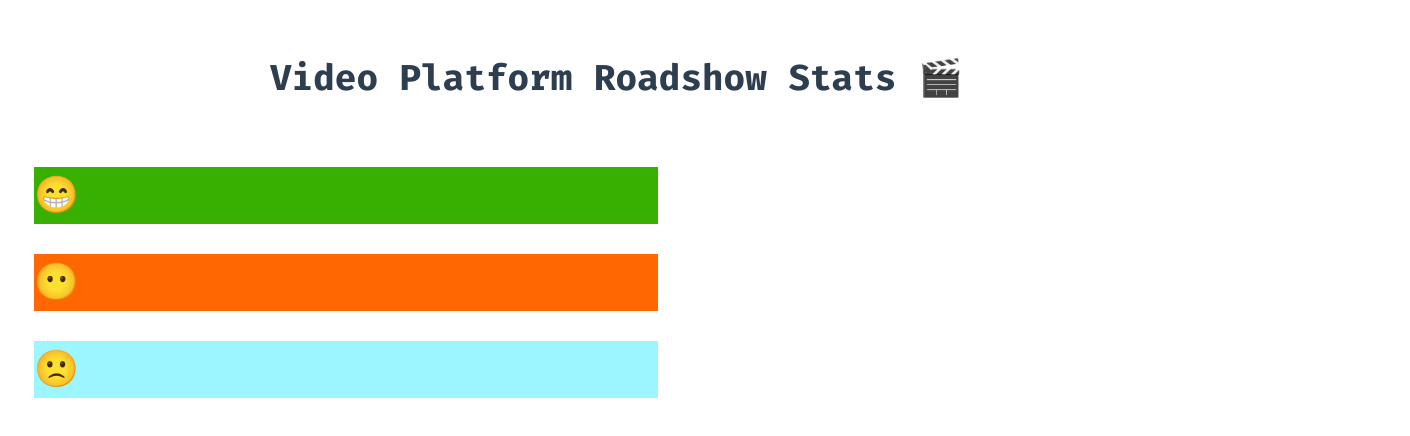
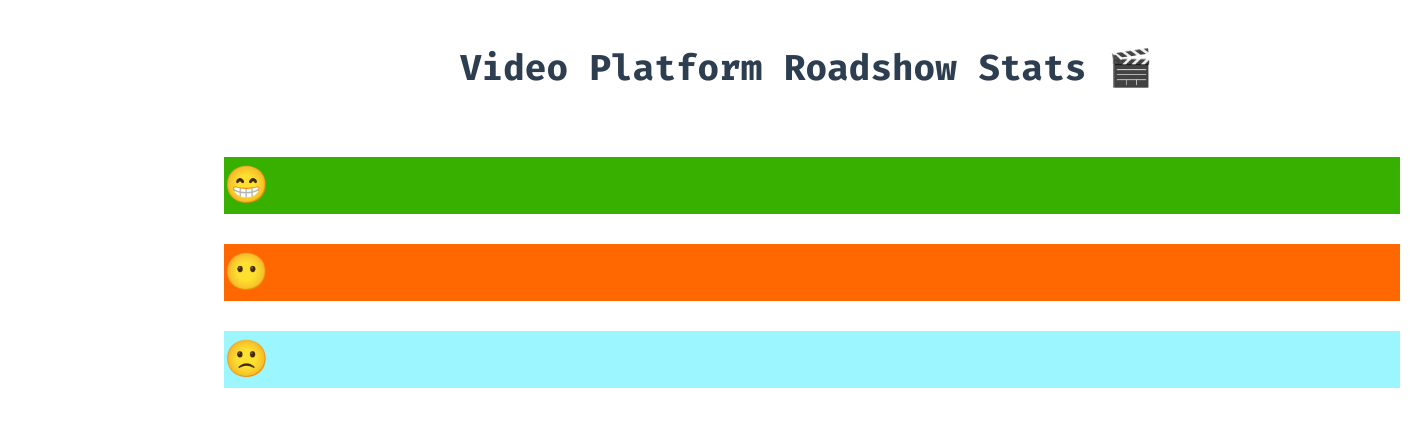
Before and after one commit to namratasiv/vue-feedback-display, a Vue app: page / in a window 1280 px wide. Shown: the top 436 px of the page, 1410 px wide, since content can reach past the window. Built offline with nearby package versions, Linux system fonts and the light colour scheme; no server answers.

Commit message:
Add files via upload

```diff
--- a/src/assets/base.css
+++ b/src/assets/base.css
@@ -118,7 +118,7 @@ body {
 
 footer{
   margin-bottom: 200px;
-z-index: -1;
+z-index: -2;
 }
 
 .panel {
@@ -305,7 +305,7 @@ div[class*="-stats"] span:hover {
 .bar-graph-container {
   border-left: 4px solid white;
   /* border-bottom: 4px solid #000;  */
-  width: 90%;
+  width: 1200px;
   overflow: hidden;
 
 }
--- a/src/assets/main.css
+++ b/src/assets/main.css
@@ -32,7 +32,7 @@ a,
     display: grid;
     grid-template-columns: 1fr 1fr;
     padding: 0 2rem;
-    margin: 10px !important;
+    margin-left: 200px !important;
     position: absolute;
     top: 0;
     left:0;
```
